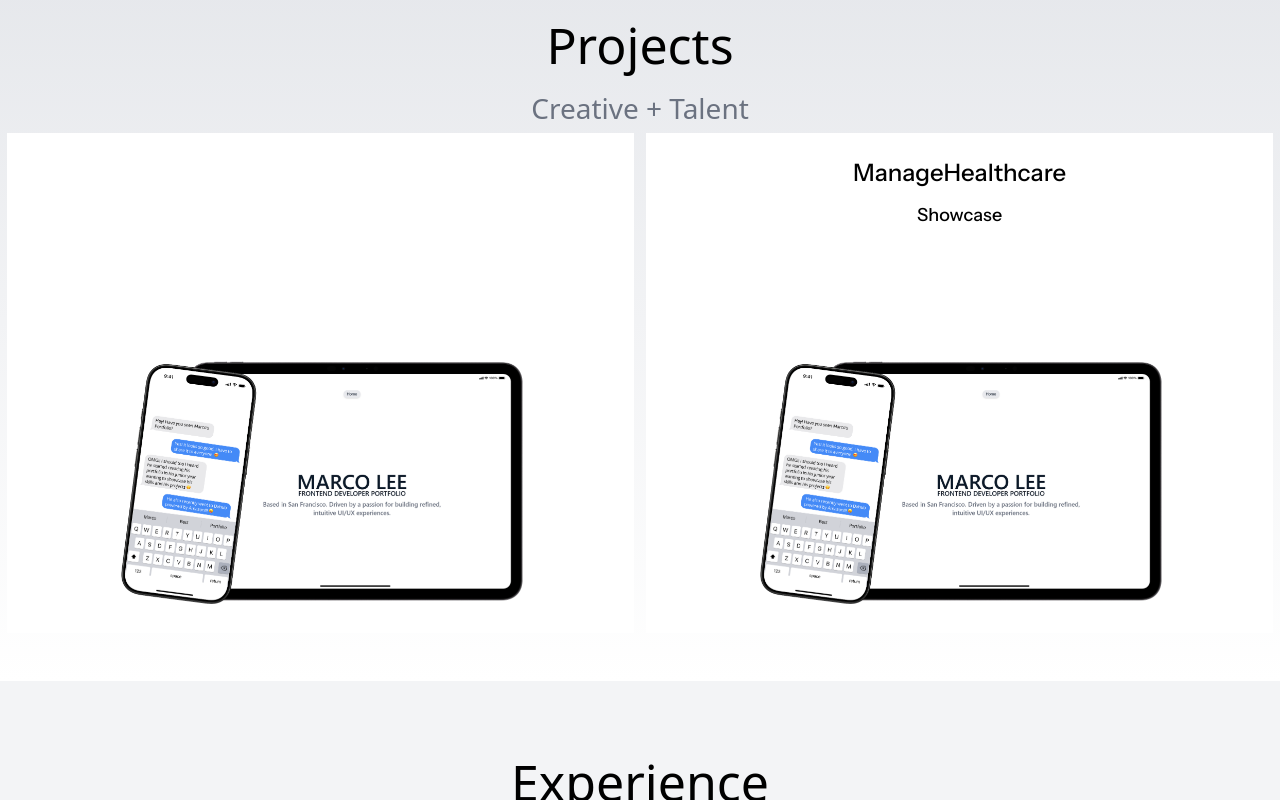
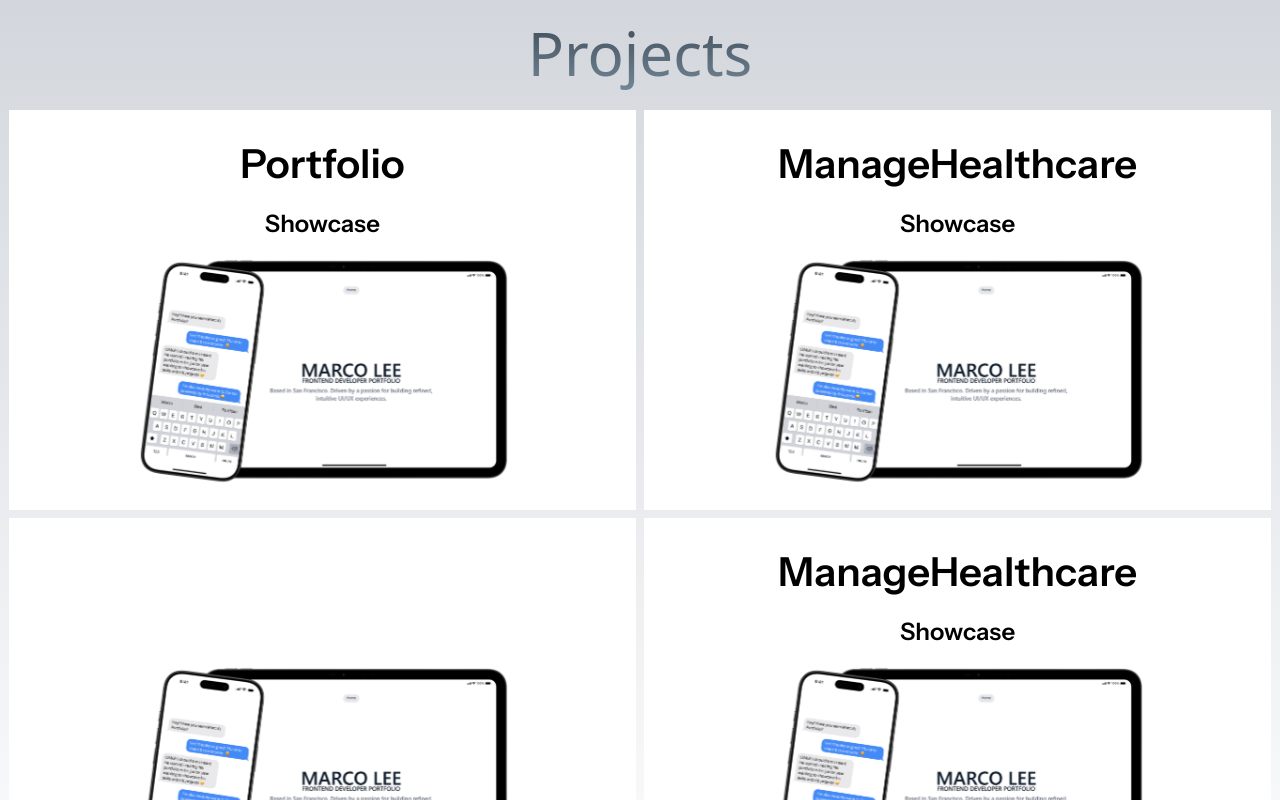
Before and after one commit to MarcoLe3/portfolio, a Next.js app: page / in a window 1280 px wide. Shown: the part 840-1640 px from the top of the page. Built offline with nearby package versions, Linux system fonts and the light colour scheme.

Commit message:
project first

```diff
--- a/components/cards/projectDescription.jsx
+++ b/components/cards/projectDescription.jsx
@@ -5,18 +5,18 @@
   const CardContent = (
     <div
       className={`p-6 cursor-pointer overflow-hidden
-      w-[49vw] h-[500px]
+      w-[49vw] h-[50vh]
       flex flex-col justify-between`}
       style={{ backgroundColor: bgColor }}
     >
       {/* Title and Tagline */}
       <div className="space-y-3 mb-4 font-instrument text-center">
-        <h2 className="text-2xl font-medium" style={{ color: titleColor }}>{title}</h2>
-        <p className="text-lg font-medium" style={{ color: taglineColor }}>{tagline}</p>
+        <h2 className="text-[40px] font-semibold" style={{ color: titleColor }}>{title}</h2>
+        <p className="text-[24px] font-semibold" style={{ color: taglineColor }}>{tagline}</p>
       </div>
 
       {/* Image */}
-      <div className="relative w-full h-[250px] mt-auto">
+      <div className="relative w-full h-[30vh] mt-auto">
         <Image
           src={imageUrl}
           alt={title}
--- a/components/sections/Project.jsx
+++ b/components/sections/Project.jsx
@@ -3,16 +3,34 @@
 
 const Projects = () => {
   return (
-    <section className="w-full h-full py-12 bg-gradient-to-b from-gray-200 to-white flex flex-col gap-1">
-      <h1 className="text-[50px] font-medium text-center animate-fade-in">
+    <section className="w-full h-full py-12 bg-gradient-to-b from-gray-300 to-white flex flex-col gap-3">
+      <h1 className="text-[60px] font-medium text-center animate-fade-in bg-gradient-to-b from-[#38434F] to-[#788C9C] text-transparent bg-clip-text">
         Projects
       </h1>
-      <p className="text-[28px] font-medium text-gray-500 text-center animate-fade-in">
+      {/* <p className="text-[24px] font-semibold text-gray-500 text-center animate-fade-in">
         Creative + Talent
-      </p>
+      </p> */}
 
-      <div className="flex flex-col gap-3">
-        <div className="flex justify-center gap-3">
+      <div className="flex flex-col gap-2">
+        <div className="flex justify-center gap-2">
+          <ProjectDescription
+            title="Portfolio"
+            tagline="Showcase"
+            bgColor="white"
+            taglineColor="gray-500"
+            titleColor="black"
+            imageUrl="/image/portfolio.png"
+            link="/Portfolio"
+          />
+          <ProjectDescription
+            title="ManageHealthcare"
+            bgColor="white"
+            tagline="Showcase"
+            imageUrl="/image/portfolio.png"
+            link="/Portfolio"
+          />
+        </div>
+        <div className="flex justify-center gap-2">
           <ProjectDescription
             title="Portfolio"
             tagline="Showcase"
--- a/pages/index.jsx
+++ b/pages/index.jsx
@@ -11,7 +11,7 @@
       <TopHomeNav/>
       <Hero/>
       <Project/>
-      <Experience/>
+      {/* <Experience/> */}
     </div>
   );
 }
```
